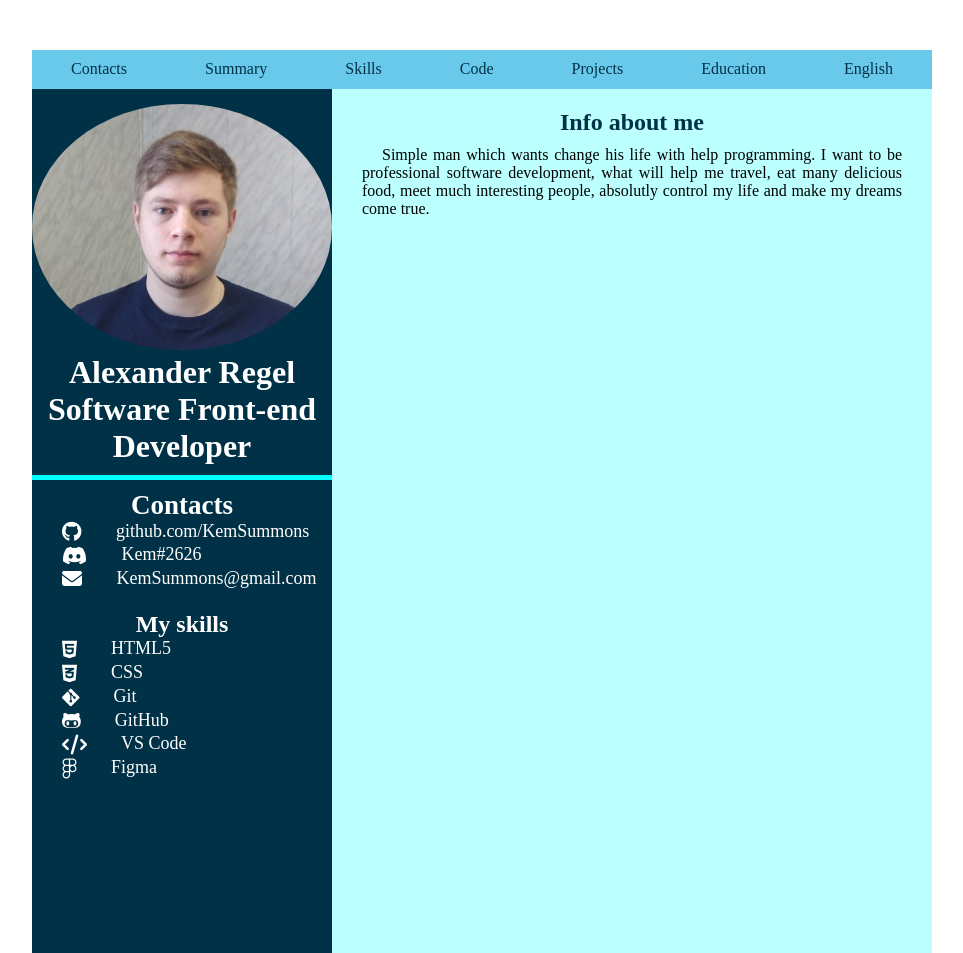
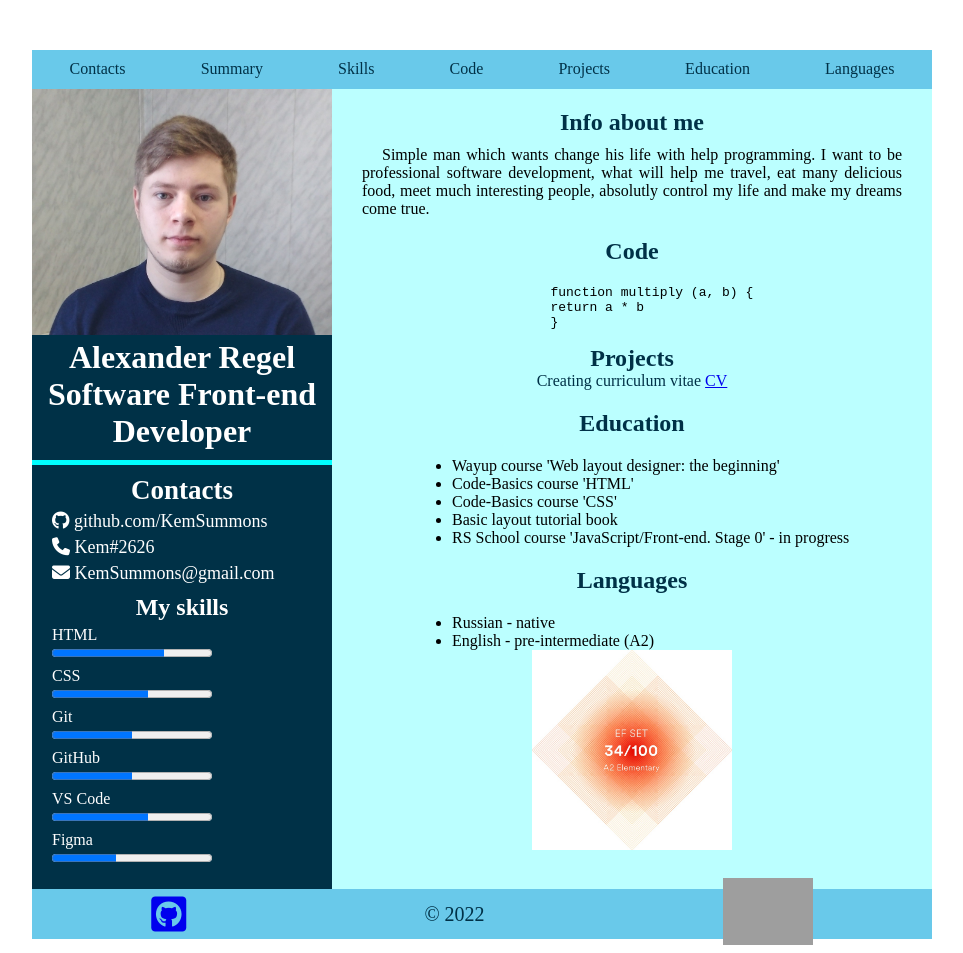
Before and after one commit to KemSummons/rsschool-cv, a plain HTML site: page index.html in a window 1280 px wide. Shown: the top 953 px of the page, without its empty margins (158-1121 px from the left). Drawn offline with Linux system fonts and the light colour scheme; grey boxes are pictures that could not be loaded.

Commit message:
feat: final work

```diff
--- a/index.html
+++ b/index.html
@@ -6,8 +6,10 @@
     <meta http-equiv="X-UA-Compatible" content="IE=edge">
     <meta name="viewport" content="width=device-width, initial-scale=1.0">
     <title>CV</title>
+    <link rel="stylesheet" href="https://cdnjs.cloudflare.com/ajax/libs/font-awesome/6.1.1/css/all.min.css"
+        integrity="sha512-KfkfwYDsLkIlwQp6LFnl8zNdLGxu9YAA1QvwINks4PhcElQSvqcyVLLD9aMhXd13uQjoXtEKNosOWaZqXgel0g=="
+        crossorigin="anonymous" referrerpolicy="no-referrer" />
     <link rel="stylesheet" href="style.css">
-    <script src="https://kit.fontawesome.com/57bc8a72a1.js" crossorigin="anonymous"></script>
 </head>
 
 <body>
@@ -20,8 +22,8 @@
                     <li><a href="#skills">Skills</a></li>
                     <li><a href="#code">Code</a></li>
                     <li><a href="#projects">Projects</a></li>
-                    <li><a href="#">Education</a></li>
-                    <li><a href="#">English</a></li>
+                    <li><a href="#education">Education</a></li>
+                    <li><a href="#languages">Languages</a></li>
                 </ul>
             </nav>
         </header>
@@ -34,46 +36,25 @@
                 <div id="contacts">
                     <h2>Contacts</h2>
                     <ul class="contact-list">
-                        <li>
-                            <span class="icon"><i class="fa-brands fa-github"></i></span>
-                            <span class="text">github.com/KemSummons</span>
-                        </li>
-                        <li>
-                            <span class="icon"><i class="fa-brands fa-discord"></i></span>
-                            <span class="text">Kem#2626</span>
-                        </li>
-                        <li>
-                            <span class="icon"><i class="fa-solid fa-envelope"></i></span>
-                            <span class="text">KemSummons@gmail.com</span>
-                        </li>
+                        <li><i class="fa-brands fa-github"></i> github.com/KemSummons</li>
+                        <li><i class="fa-solid fa-phone"></i> Kem#2626</li>
+                        <li><i class="fa-solid fa-envelope"></i> KemSummons@gmail.com</li>
                     </ul>
                 </div>
                 <div id="skills">
                     <h2>My skills</h2>
                     <ul>
-                        <li>
-                            <span class="icon"><i class="fa-brands fa-html5"></i></span>
-                            <span class="text">HTML5</span>
+                        <li>HTML<p><progress max="100" value="70"></progress></p>
                         </li>
-                        <li>
-                            <span class="icon"><i class="fa-brands fa-css3-alt"></i></span>
-                            <span class="text">CSS</span>
+                        <li>CSS<p><progress max="100" value="60"></progress></p>
                         </li>
-                        <li>
-                            <span class="icon"><i class="fa-brands fa-git-alt"></i></span>
-                            <span class="text">Git</span>
+                        <li>Git<p><progress max="100" value="50"></progress></p>
                         </li>
-                        <li>
-                            <span class="icon"><i class="fa-brands fa-github-alt"></i></span>
-                            <span class="text">GitHub</span>
+                        <li>GitHub<p><progress max="100" value="50"></progress></p>
                         </li>
-                        <li>
-                            <span class="icon"><i class="fa-solid fa-code"></i></span>
-                            <span class="text">VS Code</span>
+                        <li>VS Code<p><progress max="100" value="60"></progress></p>
                         </li>
-                        <li>
-                            <span class="icon"><i class="fa-brands fa-figma"></i></span>
-                            <span class="text">Figma</span>
+                        <li>Figma<p><progress max="100" value="40"></progress></p>
                         </li>
                     </ul>
                 </div>
@@ -87,9 +68,43 @@
                         absolutly control my life and make my dreams come true.
                     </p>
                 </div>
+                <div id="code">
+                    <h2>Code</h2>
+                    <pre>
+                            function multiply (a, b) {
+                            return a * b
+                            }
+                        </pre>
+                </div>
+                <div id="projects">
+                    <h2>Projects</h2>
+                    <p>Creating curriculum vitae <a href="https://kemsummons.github.io/rsschool-cv/cv"
+                            target="_blank">CV</a></p>
+                </div>
+                <div id="education">
+                    <h2>Education</h2>
+                    <ul>
+                        <li>Wayup course 'Web layout designer: the beginning'</li>
+                        <li>Code-Basics course 'HTML'</li>
+                        <li>Code-Basics course 'CSS'</li>
+                        <li>Basic layout tutorial book</li>
+                        <li>RS School course 'JavaScript/Front-end. Stage 0' - in progress</li>
+                    </ul>
+                </div>
+                <div id="languages">
+                    <h2>Languages</h2>
+                    <ul>
+                        <li>Russian - native</li>
+                        <li>English - pre-intermediate (A2) <br><img src="/rsschool-cv/img/result.jpg" alt="english-lvl" width="200"></li>
+                    </ul>
+                </div>
             </div>
         </main>
+        <footer id="footer">
+                <li><a href="https://github.com/KemSummons" target="_blank"><i class="fa-brands fa-github-square fa-2x"></i></a></li>
+                <li>© 2022</li>
+                <li><a href="https://rs.school/js/" target="_blank"><img src="https://rs.school/images/rs_school_js.svg" alt="rs-school" width="90px"></a></li>
+        </footer>
     </div>
 </body>
-
 </html>
--- a/style.css
+++ b/style.css
@@ -41,7 +41,7 @@
 
 #leftside {
     width: 330px;
-    height: 1000px;
+    height: 800px;
     background-color: #003147;
 }
 
@@ -51,19 +51,12 @@
     font-size: 20px;
 }
 
-#leftside .text {
-    font-size: 18px;
-}
-
 .photo {
-    padding: 15px 0 10px 0;
+    padding: 0 0 10px 0;
     text-align: center;
     color: white;
     border-bottom: 5px solid aqua;
-}
-
-.photo img {
-    border-radius: 50%;
+    object-fit: cover;
 }
 
 #contacts {
@@ -74,6 +67,10 @@
 #contacts h2 {
     padding-top: 10px;
     text-align: center;
+}
+
+#contacts li {
+    padding: 5px 0 0 20px;
 }
 
 li {
@@ -93,11 +90,63 @@ li {
 }
 
 #skills {
-    padding-top: 20px;
-    color: black;
     color: white;
 }
 
 #skills h2 {
+    padding-top: 10px;
     text-align: center;
 }
+
+#skills li {
+    padding: 5px 0 0 20px;
+}
+
+#code h2 {
+    text-align: center;
+    padding: 20px;
+    color: #003147;
+}
+
+#projects {
+    text-align: center;
+    display: inline;
+    color: #003147;
+}
+
+#education h2 {
+    text-align: center;
+    padding: 20px 0;
+    color: #003147;
+}
+
+#education li {
+    margin-left: 120px;
+    list-style-type: disc;
+}
+
+#languages h2 {
+    text-align: center;
+    padding: 20px 0;
+    color: #003147;
+}
+
+#languages li {
+    margin-left: 120px;
+    list-style-type: disc;
+}
+#languages img {
+    margin-left: 80px;
+}
+
+#footer {
+    width: 900px;
+    height: 50px;
+    background-color: rgb(105, 201, 234);
+    display: flex;
+    flex-direction: row;
+    justify-content: space-around;
+    align-items: center;
+    font-size: 20px;
+    color: #003147;
+}
```
Also changed, not shown: img/result.jpg (added).
